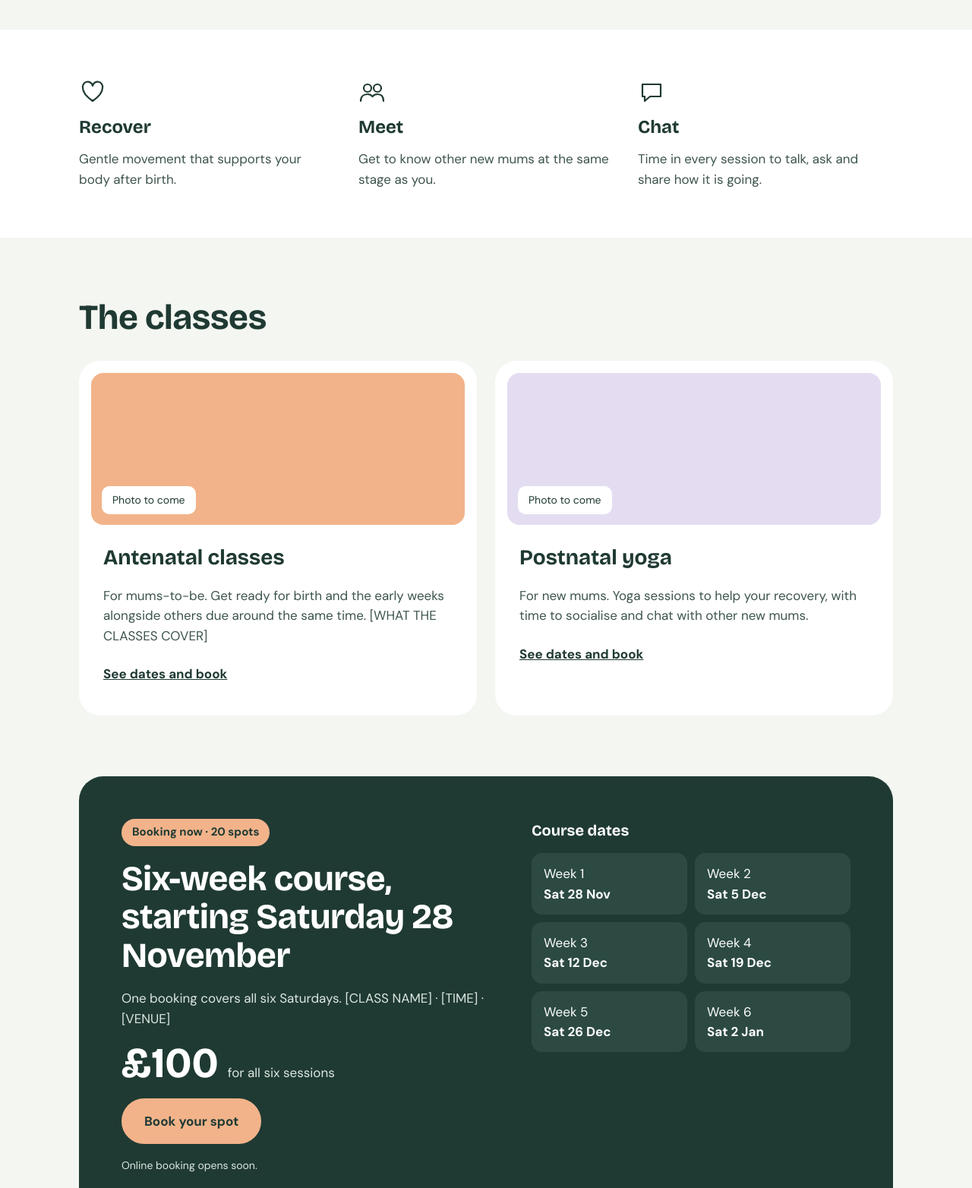
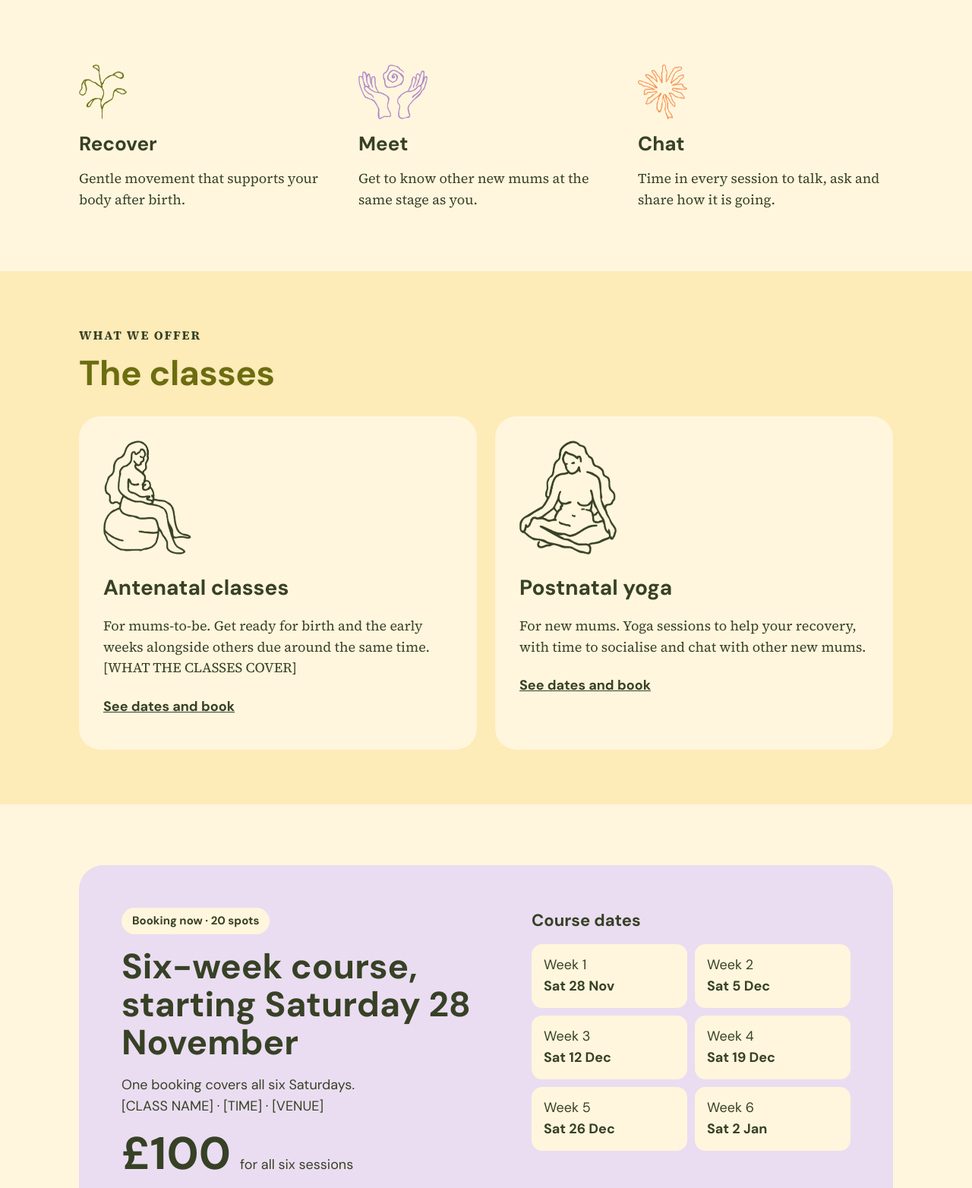
Before and after one commit to jpezfiasco/my-village, a plain HTML site: page index.html in a window 1280 px wide. Shown: the part 599-2163 px from the top of the page at 76% size. Drawn offline with nearby package versions, Linux system fonts and the light colour scheme.

Commit message:
Apply the My Village brand to the site
Use the palette, fonts, logo, line drawings and hero photo from the
designer's identity sheet, on a light cream and butter layout. Logo and
drawings are stand-ins cut from the PDF until the final files arrive.

Co-Authored-By: Claude Fable 5.2 <noreply@anthropic.com>
Claude-Session: https://claude.ai/code/session_012Pg6D7SDr71RpeRpaU3hox

```diff
--- a/index.html
+++ b/index.html
@@ -9,16 +9,13 @@
 <meta name="robots" content="noindex">
 <link rel="preconnect" href="https://fonts.googleapis.com">
 <link rel="preconnect" href="https://fonts.gstatic.com" crossorigin>
-<link href="https://fonts.googleapis.com/css2?family=Bricolage+Grotesque:wght@500;700&family=DM+Sans:wght@400;500;700&display=swap" rel="stylesheet">
+<link href="https://fonts.googleapis.com/css2?family=DM+Sans:wght@400;500;700&family=Source+Serif+4:wght@400;600;700&display=swap" rel="stylesheet">
 <link rel="stylesheet" href="styles.css">
 </head>
 <body>
 
 <header class="wrap site-header">
-  <a class="logo" href="#top">
-    <svg aria-hidden="true" width="30" height="30" viewBox="0 0 30 30" fill="none" stroke="currentColor" stroke-width="2.2" stroke-linecap="round" stroke-linejoin="round"><path d="M3 15 L10 8 L15 13 L20 8 L27 15"/><path d="M6 14 V24 H24 V14"/></svg>
-    My Village
-  </a>
+  <a class="logo" href="#top"><img src="images/logo.png" alt="My Village" width="307" height="204"></a>
   <nav class="site-nav" aria-label="Main">
     <a href="#top">Home</a>
     <a href="#classes">Classes</a>
@@ -32,52 +29,53 @@
 
 <section id="top" class="wrap hero">
   <div class="hero-copy">
-    <span class="pill">Antenatal classes and postnatal yoga</span>
+    <span class="eyebrow">Growing together, always</span>
     <h1>It takes a village. Come and find yours.</h1>
-    <p class="lead soft">Classes for mums-to-be and new mums. Somewhere to recover, meet other mums and talk it all through.</p>
+    <p class="lead">Antenatal classes and postnatal yoga for mums-to-be and new mums. Somewhere to recover, meet other mums and talk it all through.</p>
     <div class="btn-row">
       <a class="btn btn-solid" href="#course">Book the six-week course</a>
       <a class="btn btn-outline" href="#classes">See the classes</a>
     </div>
   </div>
-  <div class="photo hero-photo"><span>Photo to come: a class in session</span></div>
+  <img class="hero-photo" src="images/hero.jpg" alt="Two pregnant women standing bump to bump, with the My Village logo">
 </section>
 
-<section class="band" aria-label="What you get">
-  <div class="wrap benefits">
+<section class="wrap benefits" aria-label="What you get">
   <div class="benefit">
-      <svg aria-hidden="true" width="36" height="36" viewBox="0 0 36 36" fill="none" stroke="currentColor" stroke-width="2.2" stroke-linecap="round" stroke-linejoin="round"><path d="M18 30 C8 23 5 17 5 12.5 A6.5 6.5 0 0 1 18 10 A6.5 6.5 0 0 1 31 12.5 C31 17 28 23 18 30 Z"/></svg>
+    <img src="images/icon-plant.png" alt="">
     <h3>Recover</h3>
-      <p class="soft">Gentle movement that supports your body after birth.</p>
+    <p>Gentle movement that supports your body after birth.</p>
   </div>
   <div class="benefit">
-      <svg aria-hidden="true" width="36" height="36" viewBox="0 0 36 36" fill="none" stroke="currentColor" stroke-width="2.2" stroke-linecap="round" stroke-linejoin="round"><circle cx="12" cy="13" r="5"/><circle cx="25" cy="13" r="5"/><path d="M3 30 C3 24 7 21 12 21 C15 21 17 22 18.5 24 C20 22 22 21 25 21 C30 21 33 24 33 30"/></svg>
+    <img src="images/icon-hands.png" alt="">
     <h3>Meet</h3>
-      <p class="soft">Get to know other new mums at the same stage as you.</p>
+    <p>Get to know other new mums at the same stage as you.</p>
   </div>
   <div class="benefit">
-      <svg aria-hidden="true" width="36" height="36" viewBox="0 0 36 36" fill="none" stroke="currentColor" stroke-width="2.2" stroke-linecap="round" stroke-linejoin="round"><path d="M6 8 H30 V24 H16 L9 30 V24 H6 Z"/></svg>
+    <img src="images/icon-sun.png" alt="">
     <h3>Chat</h3>
-      <p class="soft">Time in every session to talk, ask and share how it is going.</p>
-    </div>
+    <p>Time in every session to talk, ask and share how it is going.</p>
   </div>
 </section>
 
-<section id="classes" class="wrap classes">
+<section id="classes" class="band">
+  <div class="wrap classes">
+    <span class="eyebrow">What we offer</span>
     <h2 class="h2">The classes</h2>
     <div class="card-grid">
       <article class="card">
-      <div class="photo bg-apricot"><span>Photo to come</span></div>
+        <img src="images/drawing-antenatal.png" alt="Line drawing of a pregnant woman seated on a birthing ball">
         <h3>Antenatal classes</h3>
-      <p class="soft">For mums-to-be. Get ready for birth and the early weeks alongside others due around the same time. [WHAT THE CLASSES COVER]</p>
+        <p>For mums-to-be. Get ready for birth and the early weeks alongside others due around the same time. [WHAT THE CLASSES COVER]</p>
         <a class="text-link" href="#course">See dates and book</a>
       </article>
       <article class="card">
-      <div class="photo bg-lilac"><span>Photo to come</span></div>
+        <img src="images/drawing-yoga.png" alt="Line drawing of a woman sitting cross-legged">
         <h3>Postnatal yoga</h3>
-      <p class="soft">For new mums. Yoga sessions to help your recovery, with time to socialise and chat with other new mums.</p>
+        <p>For new mums. Yoga sessions to help your recovery, with time to socialise and chat with other new mums.</p>
         <a class="text-link" href="#course">See dates and book</a>
       </article>
+    </div>
   </div>
 </section>
 
@@ -85,12 +83,12 @@
   <div class="course">
     <div class="course-main">
       <span class="pill">Booking now · 20 spots</span>
-      <h2 class="h2">Six-week course, starting Saturday 28 November</h2>
-      <p class="on-dark">One booking covers all six Saturdays. [CLASS NAME] · [TIME] · [VENUE]</p>
-      <p class="price"><strong>£100</strong> <span class="on-dark">for all six sessions</span></p>
+      <h2>Six-week course, starting Saturday 28 November</h2>
+      <p>One booking covers all six Saturdays.<br>[CLASS NAME] · [TIME] · [VENUE]</p>
+      <p class="price"><strong>£100</strong> <span>for all six sessions</span></p>
       <!-- BOOKWHEN: replace this link's href with the Bookwhen booking page, or swap in the embed code. -->
-      <a class="btn btn-accent" href="#contact">Book your spot</a>
-      <p class="small on-dark">Online booking opens soon.</p>
+      <a class="btn btn-solid" href="#contact">Book your spot</a>
+      <p class="small">Online booking opens soon.</p>
     </div>
     <div class="course-dates">
       <h3>Course dates</h3>
@@ -108,10 +106,14 @@
 
 <section id="about" class="band">
   <div class="wrap about">
-    <div class="photo about-photo"><span>Photo to come: [YOUR NAME]</span></div>
+    <div class="about-photo">
+      <img src="images/icon-hands.png" alt="">
+      <span>Photo to come: [YOUR NAME]</span>
+    </div>
     <div class="about-copy">
+      <span class="eyebrow">Who we are</span>
       <h2 class="h2">About My Village</h2>
-      <p class="soft">Hello, I'm [YOUR NAME]. [A FEW LINES ABOUT YOU: YOUR TRAINING, WHY YOU STARTED MY VILLAGE, AND WHAT A SESSION FEELS LIKE.]</p>
+      <p>Hello, I'm [YOUR NAME]. [A FEW LINES ABOUT YOU: YOUR TRAINING, WHY YOU STARTED MY VILLAGE, AND WHAT A SESSION FEELS LIKE.]</p>
       <a class="text-link" href="#contact">Get in touch</a>
     </div>
   </div>
@@ -119,8 +121,9 @@
 
 <section id="contact" class="wrap contact">
   <div class="contact-copy">
+    <span class="eyebrow">Contact</span>
     <h2 class="h2">Say hello</h2>
-    <p class="soft">Questions about a class, or not sure which one is right for you? Send a message.</p>
+    <p>Questions about a class, or not sure which one is right for you? Send a message.</p>
     <p><strong>Email</strong><br>[EMAIL ADDRESS]</p>
     <p><strong>Find us</strong><br>[VENUE AND AREA]</p>
   </div>
@@ -130,7 +133,7 @@
     <label>Email <input type="email" name="email" autocomplete="email" required></label>
     <label>Message <textarea name="message" rows="4" required></textarea></label>
     <button class="btn btn-solid" type="submit">Send message</button>
-    <p class="form-note soft" id="form-note" role="status"></p>
+    <p class="form-note" id="form-note" role="status"></p>
   </form>
 </section>
 
@@ -138,8 +141,8 @@
 
 <footer class="site-footer">
   <div class="wrap">
-    <strong>My Village</strong>
-    <span>Antenatal classes and postnatal yoga</span>
+    <img src="images/logo.png" alt="My Village" width="307" height="204">
+    <span>Growing together, always.</span>
   </div>
 </footer>
 
--- a/styles.css
+++ b/styles.css
@@ -1,17 +1,20 @@
-/* My Village — placeholder brand. Swap these when the designer delivers. */
+/* My Village — brand colours and fonts from the designer's identity sheet. */
 :root {
-  --ground: #F4F6F1;
-  --ink: #1F3A33;
-  --ink-soft: #3D544D;
-  --panel: #FFFFFF;
-  --lilac: #E4DDF2;
-  --apricot: #F2B38A;
-  --green-2: #2C4A42;
-  --on-dark-soft: #DDE7E2;
-  --line: #D5DDD7;
-  --field-line: #8FA39C;
-  --heading-font: 'Bricolage Grotesque', 'DM Sans', system-ui, sans-serif;
-  --body-font: 'DM Sans', system-ui, sans-serif;
+  /* Brand palette */
+  --butter: #FDE29C;
+  --spruce: #374126;
+  --olive: #6C6D10;
+  --lavender: #B289CA;
+  --chestnut: #F39052;
+  --lime: #D5E83A;
+  /* Lighter tints mixed from the palette (not official codes) */
+  --cream: #FFF6DD;
+  --butter-soft: #FDEBB8;
+  --lavender-soft: #EADDF1;
+  --field: #FFFDF6;
+
+  --heading-font: 'DM Sans', system-ui, sans-serif;
+  --body-font: 'Source Serif 4', Georgia, serif;
 }
 
 * { box-sizing: border-box; }
@@ -19,140 +22,130 @@ html { scroll-behavior: smooth; }
 body {
   margin: 0;
   font-family: var(--body-font);
-  font-size: 17px;
+  font-size: 18px;
   line-height: 1.55;
-  color: var(--ink);
-  background: var(--ground);
+  color: var(--spruce);
+  background: var(--cream);
 }
 h1, h2, h3 { font-family: var(--heading-font); margin: 0; }
 p { margin: 0; }
-a { color: var(--ink); }
-a:hover { color: #0F241F; }
-:focus-visible { outline: 3px solid var(--apricot); outline-offset: 3px; }
+img { max-width: 100%; }
+a { color: var(--spruce); }
+a:hover { color: #1F2614; }
+:focus-visible { outline: 3px solid var(--lavender); outline-offset: 3px; }
 
 .wrap { max-width: 1120px; margin: 0 auto; padding-left: 24px; padding-right: 24px; }
-.soft { color: var(--ink-soft); }
-.h2 { font-size: clamp(32px, 4.5vw, 46px); letter-spacing: -0.01em; line-height: 1.1; }
+.sans { font-family: var(--heading-font); }
+.eyebrow { font-weight: 700; font-size: 16px; letter-spacing: 0.12em; text-transform: uppercase; }
+.h2 { font-size: clamp(32px, 4.5vw, 46px); letter-spacing: -0.01em; line-height: 1.1; color: var(--olive); }
 
 /* Buttons */
 .btn {
   display: inline-block;
-  padding: 15px 28px;
+  padding: 14px 28px;
   border-radius: 999px;
-  font: inherit;
+  border: 2px solid var(--spruce);
+  font-family: var(--heading-font);
+  font-size: 15px;
   font-weight: 700;
+  letter-spacing: 0.08em;
+  text-transform: uppercase;
   text-decoration: none;
-  border: 2px solid var(--ink);
   cursor: pointer;
 }
-.btn-solid { background: var(--ink); color: #FFFFFF; }
-.btn-solid:hover { background: #0F241F; color: #FFFFFF; }
-.btn-outline { background: transparent; color: var(--ink); }
-.btn-accent { background: var(--apricot); border-color: var(--apricot); color: var(--ink); }
-.btn-accent:hover { background: #F6C4A2; color: var(--ink); }
-.text-link { font-weight: 700; padding: 10px 0; display: inline-block; }
-.pill {
-  display: inline-block;
-  padding: 6px 14px;
-  border-radius: 999px;
-  font-size: 15px;
-  font-weight: 500;
-  background: var(--lilac);
-}
+.btn-solid { background: var(--spruce); color: var(--lime); }
+.btn-solid:hover { background: #1F2614; border-color: #1F2614; color: var(--lime); }
+.btn-outline { background: transparent; color: var(--spruce); }
+.text-link { font-family: var(--heading-font); font-weight: 700; padding: 10px 0; display: inline-block; }
 
 /* Header */
 .site-header {
   display: flex; flex-wrap: wrap; align-items: center; justify-content: space-between;
-  gap: 16px; padding-top: 20px; padding-bottom: 20px;
+  gap: 16px; padding-top: 18px; padding-bottom: 18px; font-family: var(--heading-font);
 }
-.logo {
-  display: flex; align-items: center; gap: 10px;
-  font-family: var(--heading-font); font-weight: 700; font-size: 26px; text-decoration: none;
-}
+.logo img { height: 68px; width: auto; display: block; }
 .site-nav { display: flex; flex-wrap: wrap; align-items: center; gap: 8px; }
 .site-nav a { padding: 12px 14px; text-decoration: none; font-weight: 500; }
-.site-nav a.btn { padding: 12px 22px; font-weight: 700; }
+.site-nav a.btn { padding: 10px 22px; font-weight: 700; }
 
 /* Hero */
 .hero {
   display: flex; flex-wrap: wrap; align-items: center; gap: 48px;
-  padding-top: 40px; padding-bottom: 72px;
+  padding-top: 40px; padding-bottom: 64px;
 }
 .hero-copy { flex: 1 1 420px; min-width: 0; display: flex; flex-direction: column; gap: 22px; align-items: flex-start; }
-.hero h1 { font-size: clamp(40px, 6vw, 68px); line-height: 1.02; letter-spacing: -0.02em; }
-.hero .lead { font-size: 20px; max-width: 520px; }
+.hero h1 { font-size: clamp(40px, 6vw, 68px); line-height: 1.02; letter-spacing: -0.02em; color: var(--olive); }
+.hero .lead { font-size: 21px; max-width: 520px; }
 .btn-row { display: flex; flex-wrap: wrap; gap: 12px; }
-.photo {
-  display: flex; align-items: flex-end; padding: 24px;
-  border-radius: 32px; position: relative; overflow: hidden;
-}
-.photo span { background: #FFFFFF; padding: 8px 14px; border-radius: 10px; font-size: 14px; position: relative; }
-.hero-photo { flex: 1 1 360px; min-width: 0; min-height: 400px; background: var(--lilac); }
-.hero-photo::before {
-  content: ""; position: absolute; width: 220px; height: 220px; border-radius: 50%;
-  background: var(--apricot); top: -50px; right: -50px;
-}
+.hero-photo { flex: 1 1 380px; min-width: 0; width: 100%; height: 420px; object-fit: cover; border-radius: 32px; }
 
 /* Benefits */
-.band { background: var(--panel); }
-.benefits { display: grid; grid-template-columns: repeat(auto-fit, minmax(240px, 1fr)); gap: 32px; padding-top: 64px; padding-bottom: 64px; }
-.benefit { display: flex; flex-direction: column; gap: 10px; }
-.benefit h3 { font-size: 24px; }
+.benefits { display: grid; grid-template-columns: repeat(auto-fit, minmax(240px, 1fr)); gap: 32px; padding-top: 24px; padding-bottom: 80px; }
+.benefit { display: flex; flex-direction: column; gap: 12px; align-items: flex-start; }
+.benefit img { height: 72px; width: auto; }
+.benefit h3 { font-size: 26px; }
+
+/* Bands */
+.band { background: var(--butter-soft); }
 
 /* Classes */
-.classes { display: flex; flex-direction: column; gap: 32px; padding-top: 80px; padding-bottom: 40px; }
+.classes { display: flex; flex-direction: column; gap: 12px; padding-top: 72px; padding-bottom: 72px; }
+.classes .h2 { margin-bottom: 20px; }
 .card-grid { display: grid; grid-template-columns: repeat(auto-fit, minmax(300px, 1fr)); gap: 24px; }
-.card { background: var(--panel); border-radius: 28px; padding: 16px 16px 32px; display: flex; flex-direction: column; gap: 14px; }
-.card .photo { height: 200px; border-radius: 16px; padding: 14px; }
-.card h3 { font-size: 28px; margin: 8px 16px 0; }
-.card p, .card .text-link { margin: 0 16px; }
-.bg-apricot { background: var(--apricot); }
-.bg-lilac { background: var(--lilac); }
+.card { background: var(--cream); border-radius: 28px; padding: 32px; display: flex; flex-direction: column; gap: 14px; align-items: flex-start; }
+.card img { height: 150px; width: auto; }
+.card h3 { font-size: 28px; margin-top: 8px; }
 
 /* Course */
-.course-wrap { padding-top: 40px; padding-bottom: 80px; }
+.course-wrap { padding-top: 80px; padding-bottom: 80px; }
 .course {
-  background: var(--ink); color: #FFFFFF; border-radius: 32px;
+  background: var(--lavender-soft); border-radius: 32px; font-family: var(--heading-font);
   padding: clamp(28px, 5vw, 56px); display: flex; flex-wrap: wrap; gap: 40px;
 }
 .course-main { flex: 1 1 380px; min-width: 0; display: flex; flex-direction: column; gap: 18px; align-items: flex-start; }
-.course-main .pill { background: var(--apricot); color: var(--ink); font-weight: 700; }
-.course .on-dark { color: var(--on-dark-soft); }
+.course h2 { font-size: clamp(32px, 4.5vw, 46px); line-height: 1.08; }
+.pill { display: inline-block; background: var(--cream); padding: 6px 14px; border-radius: 999px; font-size: 15px; font-weight: 700; }
 .price { display: flex; align-items: baseline; gap: 12px; }
-.price strong { font-family: var(--heading-font); font-size: 56px; line-height: 1; }
-.small { font-size: 14px; }
+.price strong { font-size: 60px; line-height: 1; }
+.small { font-size: 15px; }
 .course-dates { flex: 1 1 300px; min-width: 0; display: flex; flex-direction: column; gap: 14px; }
-.course-dates h3 { font-size: 20px; }
+.course-dates h3 { font-size: 22px; }
 .course-dates ol { margin: 0; padding: 0; list-style: none; display: grid; grid-template-columns: repeat(2, minmax(0, 1fr)); gap: 10px; }
-.course-dates li { background: var(--green-2); border-radius: 14px; padding: 14px 16px; }
+.course-dates li { background: var(--cream); border-radius: 14px; padding: 14px 16px; }
 .course-dates li strong { display: block; }
 
 /* About */
-.about { display: flex; flex-wrap: wrap; align-items: center; gap: 48px; padding-top: 80px; padding-bottom: 80px; }
-.about-photo { flex: 1 1 300px; min-width: 0; min-height: 340px; background: var(--apricot); }
-.about-copy { flex: 1 1 420px; min-width: 0; display: flex; flex-direction: column; gap: 16px; align-items: flex-start; }
+.about { display: flex; flex-wrap: wrap; align-items: center; gap: 48px; padding-top: 72px; padding-bottom: 72px; }
+.about-photo {
+  flex: 1 1 300px; min-width: 0; min-height: 340px; background: var(--cream); border-radius: 32px; padding: 24px;
+  display: flex; flex-direction: column; align-items: center; justify-content: center; gap: 20px;
+  font-family: var(--heading-font); font-size: 14px;
+}
+.about-photo img { height: 130px; width: auto; }
+.about-copy { flex: 1 1 420px; min-width: 0; display: flex; flex-direction: column; gap: 12px; align-items: flex-start; }
 
 /* Contact */
 .contact { display: flex; flex-wrap: wrap; gap: 48px; padding-top: 80px; padding-bottom: 80px; }
-.contact-copy { flex: 1 1 320px; min-width: 0; display: flex; flex-direction: column; gap: 14px; }
+.contact-copy { flex: 1 1 320px; min-width: 0; display: flex; flex-direction: column; gap: 12px; }
 .contact-form {
-  flex: 1 1 380px; min-width: 0; background: var(--panel); border-radius: 28px; padding: 32px;
-  display: flex; flex-direction: column; gap: 16px;
+  flex: 1 1 380px; min-width: 0; background: var(--butter-soft); border-radius: 28px; padding: 32px;
+  display: flex; flex-direction: column; gap: 16px; font-family: var(--heading-font);
 }
 .contact-form label { display: flex; flex-direction: column; gap: 6px; font-weight: 500; }
 .contact-form input, .contact-form textarea {
-  font: inherit; padding: 13px 14px; border: 1.5px solid var(--field-line); border-radius: 12px; background: #FFFFFF; color: var(--ink);
+  font: inherit; font-size: 17px; padding: 13px 14px; border: 1.5px solid var(--olive); border-radius: 12px;
+  background: var(--field); color: var(--spruce);
 }
 .contact-form textarea { resize: vertical; }
 .contact-form .btn { align-self: flex-start; }
 .form-note { font-size: 15px; min-height: 1.5em; }
 
 /* Footer */
-.site-footer { border-top: 1.5px solid var(--line); }
+.site-footer { background: var(--butter); }
 .site-footer .wrap {
-  display: flex; flex-wrap: wrap; justify-content: space-between; gap: 12px;
-  padding-top: 28px; padding-bottom: 28px; font-size: 15px; color: var(--ink-soft);
+  display: flex; flex-wrap: wrap; align-items: center; justify-content: space-between; gap: 12px;
+  padding-top: 28px; padding-bottom: 28px; font-family: var(--heading-font); font-size: 15px;
 }
-.site-footer strong { font-family: var(--heading-font); color: var(--ink); }
+.site-footer img { height: 56px; width: auto; display: block; }
 
 @media (prefers-reduced-motion: reduce) { html { scroll-behavior: auto; } }
```
Also changed, not shown: images/drawing-antenatal.png (added), images/drawing-yoga.png (added), images/hero.jpg (added), images/icon-hands.png (added), images/icon-plant.png (added), images/icon-sun.png (added), images/logo.png (added), 1 other file. Lines whose indentation alone changed are shown as unchanged.
